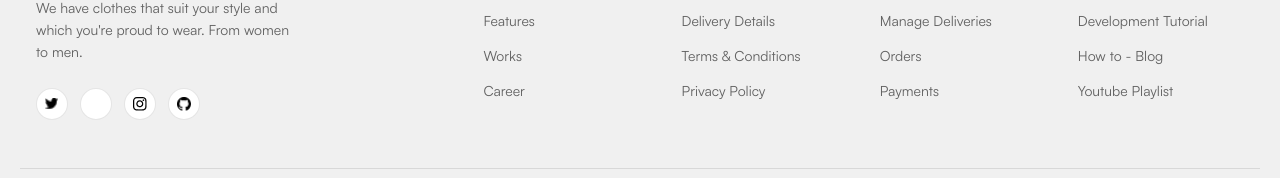
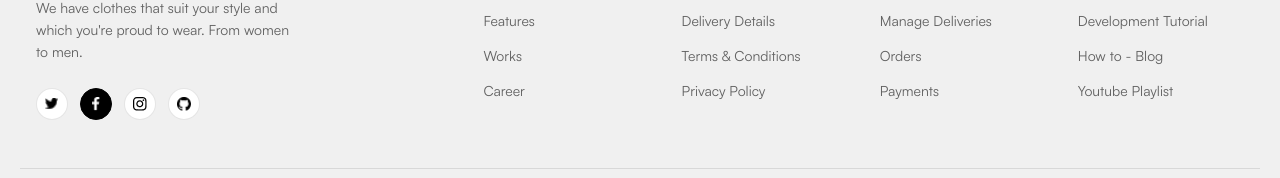
Before and after one commit to Ankitraj4899/Shop-co-MERN-, a React (Vite) app in the folder client/: page /login in a window 1280 px wide. Shown: the part 1243-1421 px from the top of the page. Built offline with nearby package versions, Linux system fonts and the light colour scheme; no server answers; a web font is replaced by a local one.

Commit message:
ui changes done

```diff
--- a/client/src/components/Footer.jsx
+++ b/client/src/components/Footer.jsx
@@ -71,8 +71,8 @@ const Footer = () => {
           <div className="input-with-icon">
             <span className="mail-icon">
               <svg width="20" height="20" viewBox="0 0 24 24" fill="none" xmlns="http://www.w3.org/2000/svg">
-                <path d="M4 4H20C21.1 4 22 4.9 22 6V18C22 19.1 21.1 20 20 20H4C2.9 20 2 19.1 2 18V6C2 4.9 2.9 4 4 4Z" stroke="rgba(0,0,0,0.4)" strokeWidth="1.5" strokeLinecap="round" strokeLinejoin="round"/>
-                <path d="M22 6L12 13L2 6" stroke="rgba(0,0,0,0.4)" strokeWidth="1.5" strokeLinecap="round" strokeLinejoin="round"/>
+                <path d="M4 4H20C21.1 4 22 4.9 22 6V18C22 19.1 21.1 20 20 20H4C2.9 20 2 19.1 2 18V6C2 4.9 2.9 4 4 4Z" stroke="rgba(0,0,0,0.4)" strokeWidth="1.5" strokeLinecap="round" strokeLinejoin="round" />
+                <path d="M22 6L12 13L2 6" stroke="rgba(0,0,0,0.4)" strokeWidth="1.5" strokeLinecap="round" strokeLinejoin="round" />
               </svg>
             </span>
             <input
@@ -97,7 +97,7 @@ const Footer = () => {
           <p>We have clothes that suit your style and which you're proud to wear. From women to men.</p>
           <div className="social-links">
             <a href="#twitter" aria-label="Twitter"><img src={x} alt="Twitter" /></a>
-            <a href="#facebook" aria-label="Facebook"><img src={f} alt="Facebook" /></a>
+            <a href="#facebook" aria-label="Facebook" className="facebook"><img src={f} alt="Facebook" /></a>
             <a href="#instagram" aria-label="Instagram"><img src={i} alt="Instagram" /></a>
             <a href="#github" aria-label="Github"><img src={g} alt="Github" /></a>
           </div>
--- a/client/src/scss/components/_footer.scss
+++ b/client/src/scss/components/_footer.scss
@@ -218,6 +218,18 @@
                         width: 14px;
                         height: 14px;
                         object-fit: contain;
+                        display: block;
+                    }
+
+                    &.facebook,
+                    &[href*="facebook"] {
+                        background-color: #000000 !important;
+                        background: #000000 !important;
+                        border-color: #000000 !important;
+
+                        img {
+                            filter: brightness(0) invert(1) !important;
+                        }
                     }
 
                     &:hover {
```
